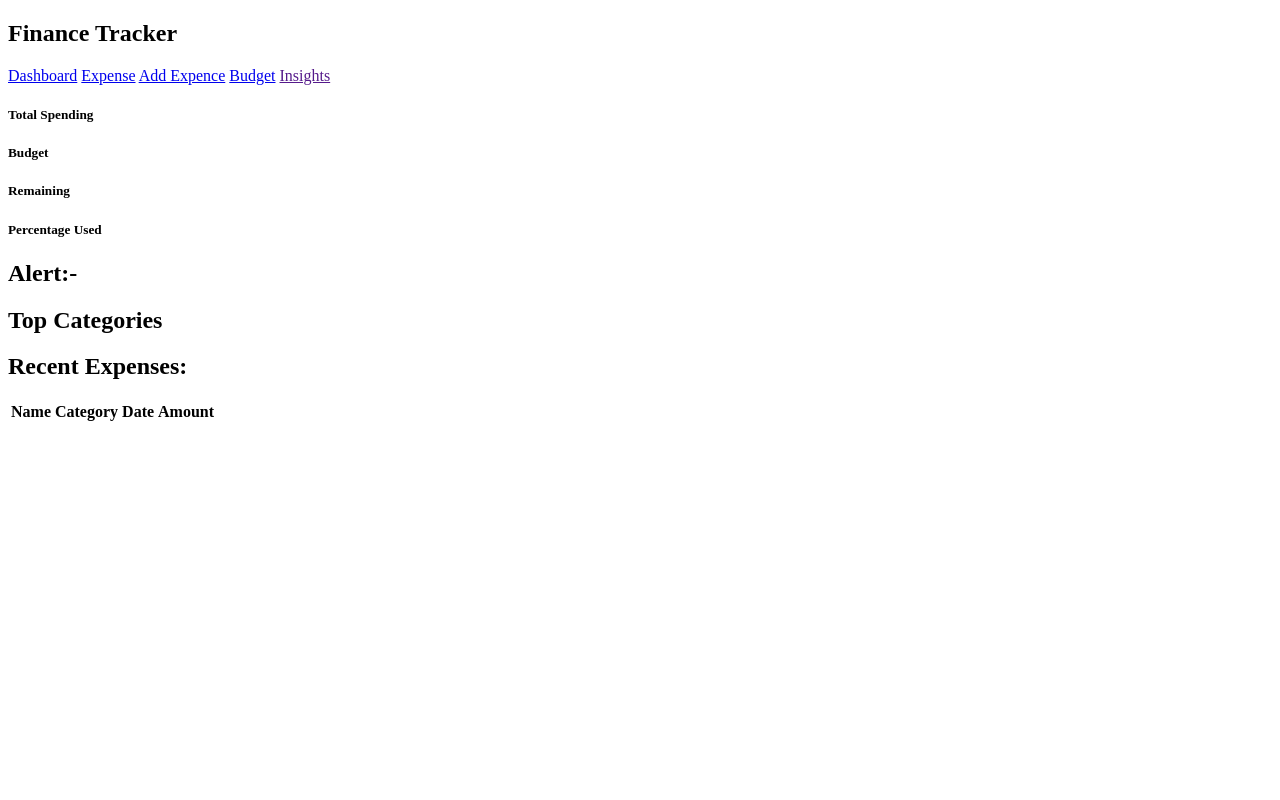
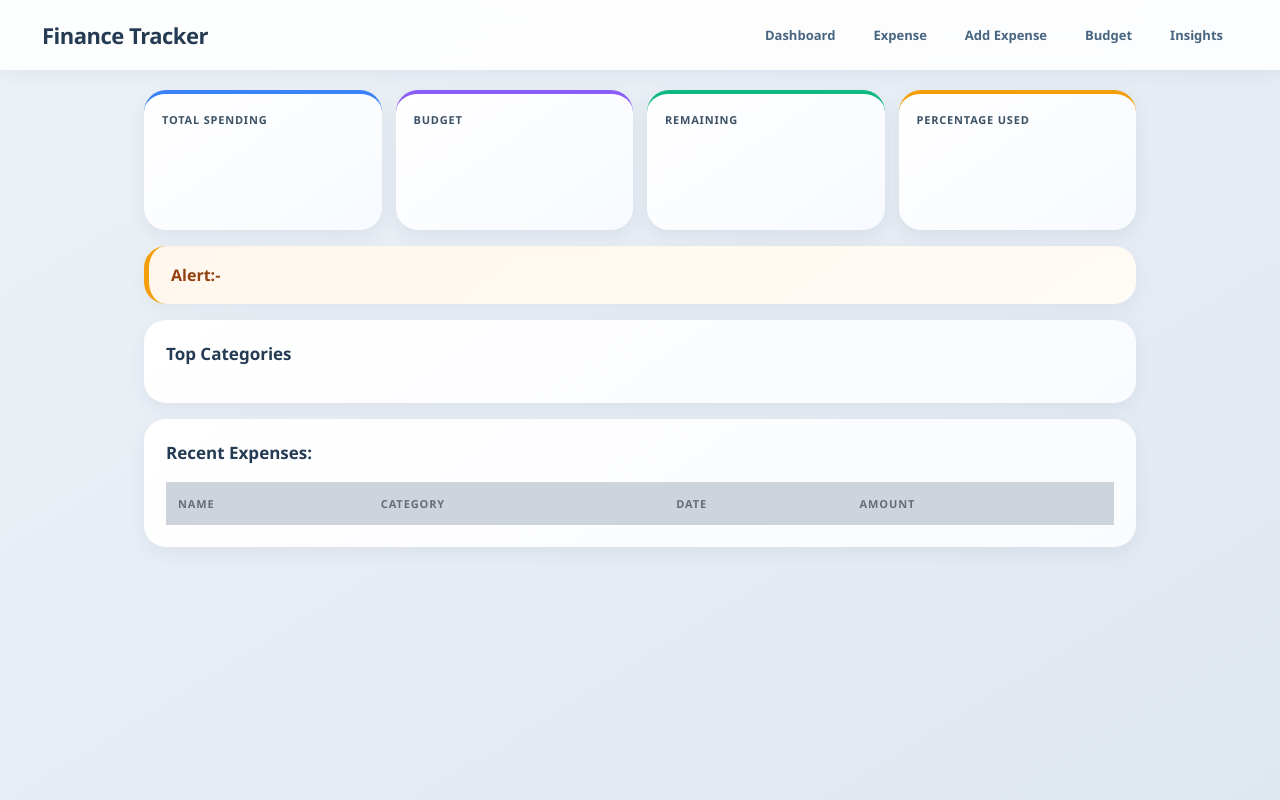
Before and after one commit to shimmer-10/finance-tracker, a Flask app: page / in a window 1280 px wide. Run offline with Flask 3, Linux system fonts and the light colour scheme; lists and menus that the app fills with data are empty.

Commit message:
Designed dashboard UI and improved styling

```diff
--- a/static/basic.css
+++ b/static/basic.css
@@ -0,0 +1,61 @@
+*{
+    margin:0;
+    padding:0;
+    box-sizing:border-box;
+}
+
+body{
+    background:
+    linear-gradient(
+        to bottom right,
+        #edf2f7,
+        #dfe7f1
+    );
+    font-family:'Segoe UI', Tahoma, Geneva, Verdana, sans-serif;
+    color:#111827;
+    min-height:100vh;
+}
+
+
+nav{
+    height:70px;
+    background:rgba(255,255,255,0.88);
+    backdrop-filter:blur(12px);
+    display:flex;
+    justify-content:space-between;
+    align-items:center;
+    padding:0 42px;
+    box-shadow:
+    0 4px 18px rgba(36,59,83,0.06);
+}
+
+
+#nav_title h1{
+    font-size:22px;
+    font-weight:700;
+    color:#243b53;
+    letter-spacing:-0.5px;
+}
+
+#navbar_links{
+    display:flex;
+    align-items:center;
+    gap:8px;
+}
+
+#navbar_links a{
+    text-decoration:none;
+    color:#486581;
+    font-size:13px;
+    font-weight:600;
+    padding:9px 15px;
+    border-radius:12px;
+    transition:
+    all 0.25s ease;
+}
+
+#navbar_links a:hover{
+    background-color:#dbe7f3;
+    color:#102a43;
+    transform:translateY(-1px);
+}
--- /dev/null
+++ b/static/dashboard.css
@@ -0,0 +1,160 @@
+
+main{
+    max-width:1020px;
+    margin:auto;
+    padding:20px 14px;
+}
+
+#row1{
+    display:grid;
+    grid-template-columns:repeat(4,1fr);
+    gap:14px;
+    margin-bottom:16px;
+}
+.SummaryCards{
+    background:
+    linear-gradient(
+        145deg,
+        #ffffff,
+        #f7faff
+    );
+
+    border-radius:22px;
+    padding:18px;
+    min-height:140px;
+    box-shadow:
+    0 6px 18px rgba(36,59,83,0.08);
+    transition:
+    transform 0.25s ease,
+    box-shadow 0.25s ease;
+}
+
+.SummaryCards:hover{
+    transform:
+    translateY(-5px)
+    scale(1.02);
+    box-shadow:
+    0 16px 32px rgba(36,59,83,0.14);
+}
+
+.SummaryCards:nth-child(1){
+    border-top:4px solid #3b82f6;
+}
+
+.SummaryCards:nth-child(2){
+    border-top:4px solid #8b5cf6;
+}
+
+.SummaryCards:nth-child(3){
+    border-top:4px solid #10b981;
+}
+
+.SummaryCards:nth-child(4){
+    border-top:4px solid #f59e0b;
+}
+
+.SummaryCards h5{
+    font-size:11px;
+    font-weight:700;
+    text-transform:uppercase;
+    letter-spacing:0.8px;
+    color:#3d5266;
+    margin-bottom:12px;
+}
+
+#row2{
+    background:
+    linear-gradient(
+        145deg,
+        #fff7ed,
+        #fffbf5
+    );
+    border-left:5px solid #f59e0b;
+    border-radius:22px;
+    padding:18px 22px;
+    margin-bottom:16px;
+    box-shadow:
+    0 6px 18px rgba(36,59,83,0.05);
+}
+
+#row2 h2{
+    font-size:16px;
+    font-weight:700;
+    color:#92400e;
+}
+
+#row3{
+    background:
+    linear-gradient(
+        145deg,
+        #ffffff,
+        #f9fbff
+    );
+    border-radius:22px;
+    padding:22px;
+    margin-bottom:16px;
+    box-shadow:
+    0 6px 18px rgba(36,59,83,0.06);
+}
+
+#row3 h2{
+    font-size:17px;
+    font-weight:700;
+    color:#243b53;
+    margin-bottom:16px;
+}
+
+#row4{
+    background:
+    linear-gradient(
+        145deg,
+        #ffffff,
+        #f9fbff
+    );
+    border-radius:22px;
+    padding:22px;
+    box-shadow:
+    0 6px 18px rgba(36,59,83,0.06);
+}
+
+#row4 h2{
+    font-size:17px;
+    font-weight:700;
+    color:#243b53;
+    margin-bottom:18px;
+}
+
+table{
+    width:100%;
+    border-collapse:collapse;
+}
+
+thead{
+    background-color:#cdd4db;
+}
+
+thead th{
+    text-align:left;
+    padding:14px 12px;
+    font-size:11px;
+    font-weight:700;
+    text-transform:uppercase;
+    letter-spacing:0.9px;
+    color:#636e7a;
+}
+
+tbody td{
+    padding:16px 12px;
+    font-size:14px;
+    font-weight:500;
+    color:#334e68;
+    border-top:1px solid #e2e8f0;
+}
+
+tbody tr{
+    transition:0.2s ease;
+}
+
+tbody tr:hover{
+    background:#d9e0e9;
+}
--- a/templates/basic.html
+++ b/templates/basic.html
@@ -4,15 +4,17 @@
     <meta charset="UTF-8">
     <meta name="viewport" content="width=device-width, initial-scale=1.0">
     <title>{% block title %}Finance Tracker{% endblock %}</title>
+    <link rel="stylesheet" href="/static/basic.css">
+
 </head>
 <body>
     <header>
         <nav>
             <div id="nav_title" class="navbar"><h1>Finance Tracker</h1></div>
-            <div class="navbar">
+            <div class="navbar" id="navbar_links">
                 <a href="{{url_for('dashboard')}}">Dashboard</a>
                 <a href="{{url_for('expense')}}">Expense</a>
-                <a href="{{url_for('add')}}">Add Expence</a>
+                <a href="{{url_for('add')}}">Add Expense</a>
                 <a href="{{url_for('budget')}}">Budget</a>
                 <a href="">Insights</a>
 
--- a/templates/dashboard.html
+++ b/templates/dashboard.html
@@ -3,6 +3,7 @@
 {% block title %}Dashboard{% endblock %}
 
 {% block content %}
+<link rel="stylesheet" href="/static/dashboard.css">
 <div id="row1">
     <div class="SummaryCards" name="totalspending"><h5>Total Spending</h5></div>
     <div class="SummaryCards" name="budget"><h5>Budget</h5></div>
```
Also changed, not shown: tempCodeRunnerFile.py (added, +43 -0 lines).
